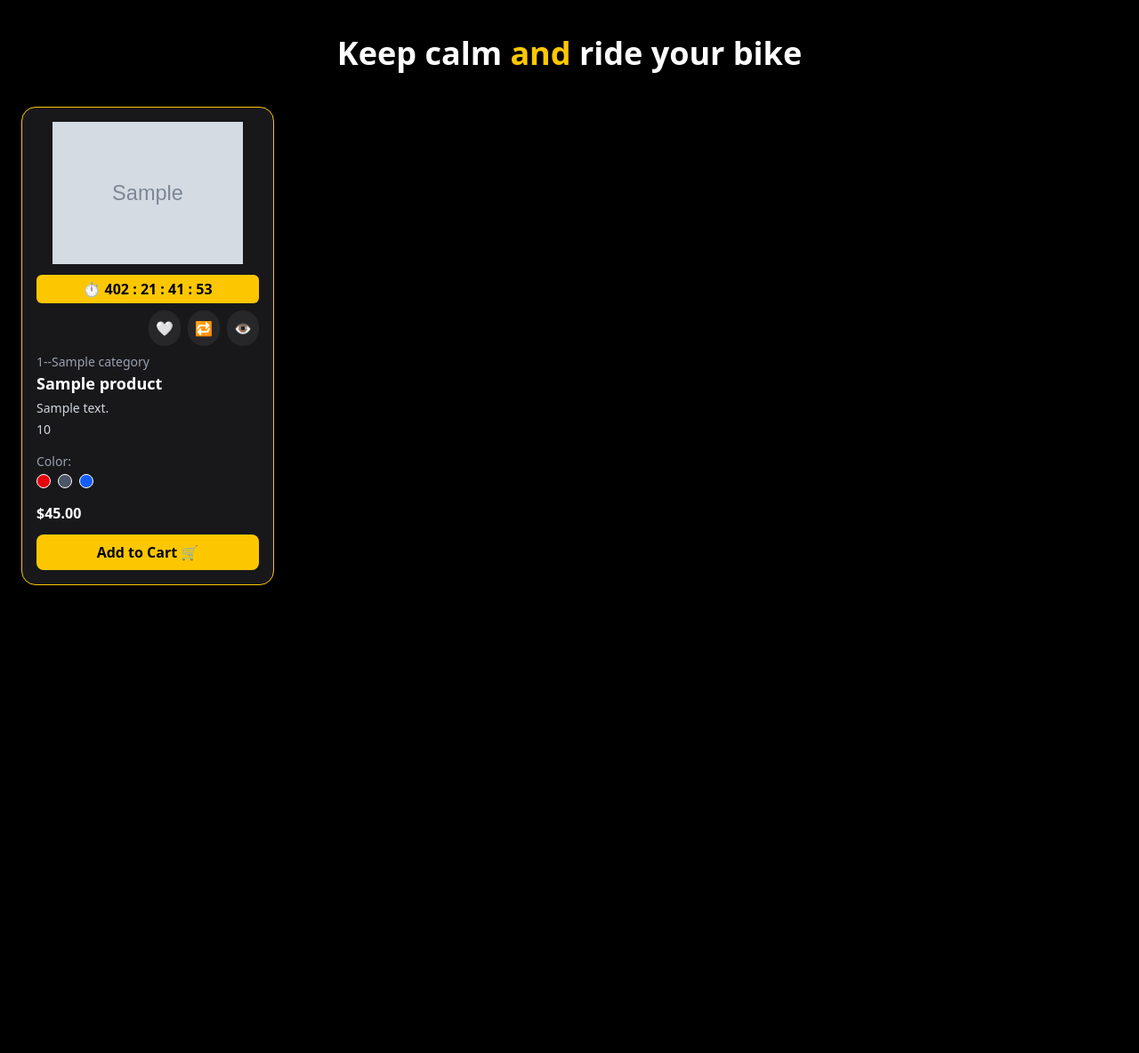
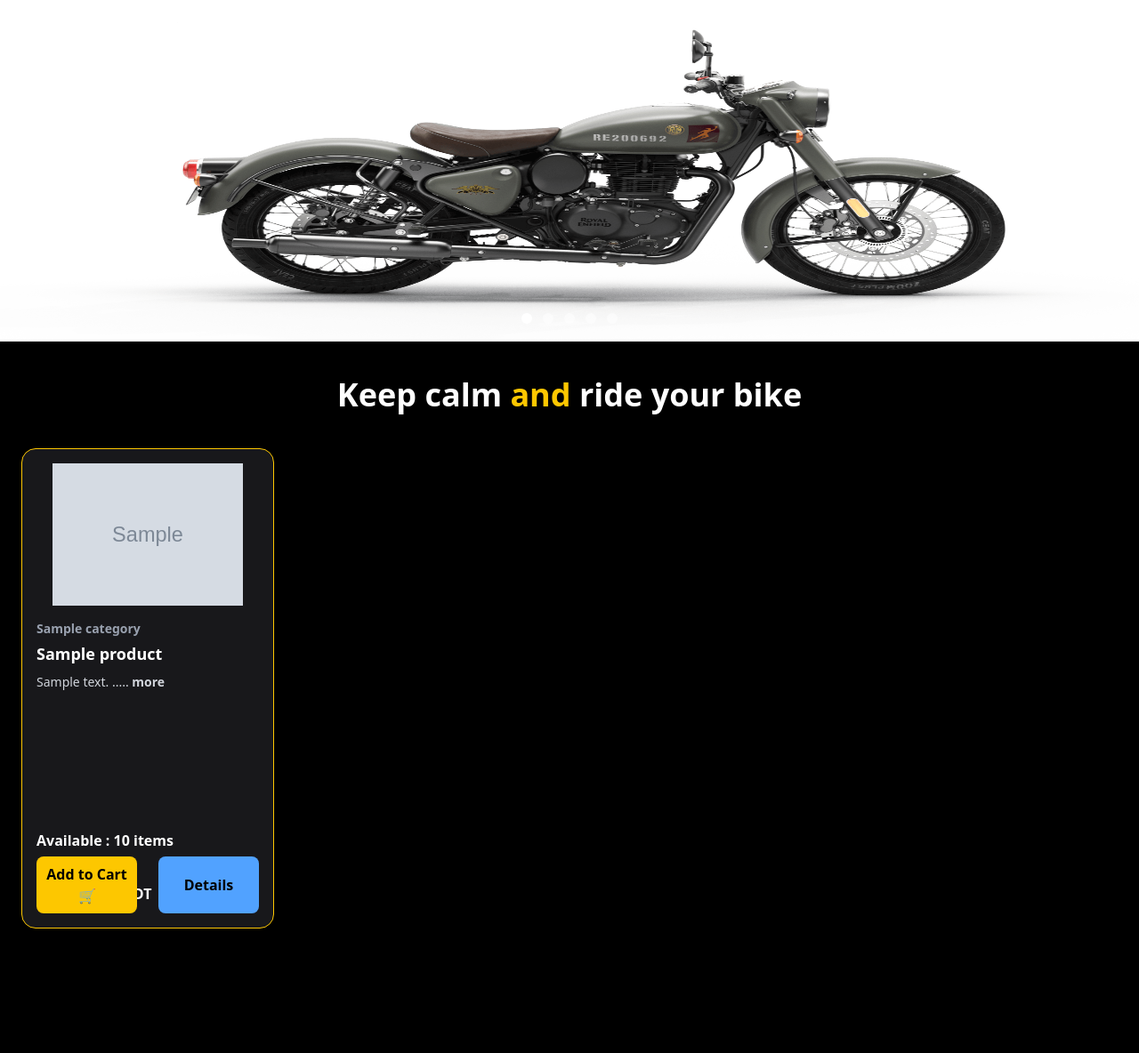
Before and after one commit to iahiaimon/Django__E-Commrece-Site, a Django app: page / in a window 1280 px wide. Shown: the part 64-1248 px from the top of the page at 89% size. Before the commit the page ends 722 px from the top, so only its background shows below. Run offline with Django 5.2, Linux system fonts and the light colour scheme; tables that the repository leaves empty hold one stand-in row (values such as "Sample post"); grey boxes marked "Sample" are stand-in pictures.

Commit message:
Uploading

```diff
--- a/E_Commrece_Bikes/settings.py
+++ b/E_Commrece_Bikes/settings.py
@@ -110,6 +110,9 @@
 STATIC_URL = 'static/'
 MEDIA_URL = 'media/'
 MEDIA_ROOT = os.path.join(BASE_DIR, 'media')
+STATICFILES_DIRS = [
+    BASE_DIR / "static",
+]
 
 
 # Default primary key field type
--- a/accounts/templates/base.html
+++ b/accounts/templates/base.html
@@ -8,7 +8,11 @@
     <meta name="viewport" content="width=device-width, initial-scale=1.0">
     <title>{% block title %} E-Commerce {% endblock %}</title>
 
+    <link rel="stylesheet" href="{% static 'css/home.css' %}">
+
     <script src="https://cdn.jsdelivr.net/npm/@tailwindcss/browser@4"></script>
+
+    <script src="https://unpkg.com/flowbite@latest/dist/flowbite.min.js"></script>
 
 </head>
 
--- a/products/templates/home.html
+++ b/products/templates/home.html
@@ -1,17 +1,84 @@
 {% extends 'base.html' %}
 {% load static %}
 {% block content %}
-<!-- <div class="container products w-lg">
-    <div class="heading flex space-between">
-        <div class="heading_text">
-            <h1>Keep Clam and Ride Your Bike</h1>
+
+<div class="home">
+
+    <div class="carousel">
+
+        <div id="default-carousel" class="relative w-full" data-carousel="slide">
+            <!-- Carousel wrapper -->
+            <div class="relative h-86 overflow-hidden rounded-lg md:h-96">
+                <!-- Item 1 -->
+                <div class="hidden duration-2000 ease-in-out" data-carousel-item>
+                    <img src="/media/Product_Image/royel-enfield-classic-350-1.png" class="absolute block w-full -translate-x-1/2 -translate-y-1/2 top-1/2 left-1/2 h h-full
+                        " alt="...">
                 </div>
-        <div class="heading_button">
-            <button>More Products</button>
+                <!-- Item 2 -->
+                <div class="hidden duration-700 ease-in-out" data-carousel-item>
+                    <img src="/media/Product_Image/royel-enfield-hunter-350-4.webp" class="absolute block w-full -translate-x-1/2 -translate-y-1/2 top-1/2 left-1/2 h h-full
+                        " alt="...">
+                </div>
+                <!-- Item 3 -->
+                <div class="hidden duration-700 ease-in-out" data-carousel-item>
+                    <img src="/media/Product_Image/Yamaha_R15_V3-1.jpg" class="absolute block w-full -translate-x-1/2 -translate-y-1/2 top-1/2 left-1/2 h h-full
+                        " alt="...">
+                </div>
+                <!-- Item 4 -->
+                <div class="hidden duration-700 ease-in-out" data-carousel-item>
+                    <img src="/media/Product_Image/Yamaha_R15M-2.webp" class="absolute block w-full -translate-x-1/2 -translate-y-1/2 top-1/2 left-1/2 h h-full
+                        " alt="...">
+                </div>
+                <!-- Item 5 -->
+                <div class="hidden duration-700 ease-in-out" data-carousel-item>
+                    <img src="/media/Product_Image/royel-enfield-classic-350-4.webp" class="absolute block w-full -translate-x-1/2 -translate-y-1/2 top-1/2 left-1/2 h h-full
+                        " alt="...">
+                </div>
+            </div>
+            <!-- Slider indicators -->
+            <div class="absolute z-30 flex -translate-x-1/2 bottom-5 left-1/2 space-x-3 rtl:space-x-reverse">
+                <button type="button" class="w-3 h-3 rounded-full" aria-current="true" aria-label="Slide 1"
+                    data-carousel-slide-to="0"></button>
+                <button type="button" class="w-3 h-3 rounded-full" aria-current="false" aria-label="Slide 2"
+                    data-carousel-slide-to="1"></button>
+                <button type="button" class="w-3 h-3 rounded-full" aria-current="false" aria-label="Slide 3"
+                    data-carousel-slide-to="2"></button>
+                <button type="button" class="w-3 h-3 rounded-full" aria-current="false" aria-label="Slide 4"
+                    data-carousel-slide-to="3"></button>
+                <button type="button" class="w-3 h-3 rounded-full" aria-current="false" aria-label="Slide 5"
+                    data-carousel-slide-to="4"></button>
+            </div>
+            <!-- Slider controls -->
+            <button type="button"
+                class="absolute top-0 start-0 z-30 flex items-center justify-center h-full px-4 cursor-pointer group focus:outline-none"
+                data-carousel-prev>
+                <span
+                    class="inline-flex items-center justify-center w-10 h-10 rounded-full bg-white/30 dark:bg-gray-800/30 group-hover:bg-white/50 dark:group-hover:bg-gray-800/60 group-focus:ring-4 group-focus:ring-white dark:group-focus:ring-gray-800/70 group-focus:outline-none">
+                    <svg class="w-4 h-4 text-white dark:text-gray-800 rtl:rotate-180" aria-hidden="true"
+                        xmlns="http://www.w3.org/2000/svg" fill="none" viewBox="0 0 6 10">
+                        <path stroke="currentColor" stroke-linecap="round" stroke-linejoin="round" stroke-width="2"
+                            d="M5 1 1 5l4 4" />
+                    </svg>
+                    <span class="sr-only">Previous</span>
+                </span>
+            </button>
+            <button type="button"
+                class="absolute top-0 end-0 z-30 flex items-center justify-center h-full px-4 cursor-pointer group focus:outline-none"
+                data-carousel-next>
+                <span
+                    class="inline-flex items-center justify-center w-10 h-10 rounded-full bg-white/30 dark:bg-gray-800/30 group-hover:bg-white/50 dark:group-hover:bg-gray-800/60 group-focus:ring-4 group-focus:ring-white dark:group-focus:ring-gray-800/70 group-focus:outline-none">
+                    <svg class="w-4 h-4 text-white dark:text-gray-800 rtl:rotate-180" aria-hidden="true"
+                        xmlns="http://www.w3.org/2000/svg" fill="none" viewBox="0 0 6 10">
+                        <path stroke="currentColor" stroke-linecap="round" stroke-linejoin="round" stroke-width="2"
+                            d="m1 9 4-4-4-4" />
+                    </svg>
+                    <span class="sr-only">Next</span>
+                </span>
+            </button>
         </div>
 
+
     </div>
-</div> -->
 
 
     <div class="bg-black min-h-screen py-10 px-6 text-white font-sans">
@@ -21,7 +88,7 @@
 
 
 
-    <div class="grid grid-cols-1 sm:grid-cols-2 md:grid-cols-3 lg:grid-cols-4 gap-8">
+        <div class="grid grid-cols-1 sm:grid-cols-2 md:grid-cols-3 lg:grid-cols-4 gap-8 mx-auto">
             {% for products in product %}
 
             <!-- Product Card -->
@@ -34,52 +101,40 @@
                 <div class="w-full h-40 bg-gray-700 flex items-center justify-center text-gray-300">No Image</div>
                 {% endif %}
 
-
-
-            <!-- Countdown -->
-            <div class="bg-yellow-400 text-black px-4 py-1 rounded-md text-center font-bold mb-2">
-                ⏱ 402 : 21 : 41 : 53
-            </div>
-
-            <!-- Buttons -->
-            <div class="flex justify-end space-x-2 mb-2">
-                <button class="bg-zinc-800 p-2 rounded-full hover:bg-zinc-700">🤍</button>
-                <button class="bg-zinc-800 p-2 rounded-full hover:bg-zinc-700">🔁</button>
-                <button class="bg-zinc-800 p-2 rounded-full hover:bg-zinc-700">👁</button>
-            </div>
-
                 <!-- Product Info -->
-            <div class="mb-2">
-                <p class="text-sm text-gray-400">{{ products.category }} </p>
-                <h3 class="font-semibold text-lg">{{ products.name }}</h3>
-                <p class="text-sm text-gray-300 mt-1">{{ products.description }} </p>
-                <p class="text-sm text-gray-300 mt-1">{{ products.stock }} </p>
-            </div>
-
-            <!-- Colors -->
-            <div class="mt-2 mb-2">
-                <p class="text-sm text-gray-400">Color:</p>
-                <div class="flex space-x-2 mt-1">
-                    <span class="w-4 h-4 rounded-full bg-red-600 border"></span>
-                    <span class="w-4 h-4 rounded-full bg-gray-600 border"></span>
-                    <span class="w-4 h-4 rounded-full bg-blue-600 border"></span>
+                <div class="mb-2 product_info">
+                    <p class="text-sm text-gray-400 font-semibold my-1">{{ products.category.name }} </p>
+                    <h3 class="font-semibold text-lg font-bold ">{{ products.name }}</h3>
+                    <p class="text-sm text-gray-300 mt-2 product_description">{{ products.description|slice:":200" }}
+                        ..... <span class="font-semibold text-md">more</span></p>
+                    <div class="mt-4">
+                        <h5 class="mt-1 font-semibold">Available : {{ products.stock }} items </h5>
+                        <!-- <p class="text-sm text-gray-300 mt-1">{{ products.available }} </p> -->
+                        <h5 class="mt-1 font-semibold">Rating : {{ products.rating }} </h5>
+                        <p class="font-bold mt-2 ">Price : {{ products.price }} BDT</p>
                     </div>
                 </div>
 
-            <!-- Price -->
-            <p class="font-semibold mt-2">$45.00</p>
 
-            <!-- Add to Cart -->
+                <div class="card_button flex justify-between gap-6">
+
                     <button
-                class="bg-yellow-400 text-black font-semibold w-full mt-3 py-2 rounded-lg hover:bg-yellow-500 flex justify-center items-center gap-2">
+                        class="bg-yellow-400 text-black font-semibold w-full mt-3 py-2 rounded-lg hover:bg-yellow-600 flex justify-center items-center gap-2">
                         Add to Cart 🛒
                     </button>
+
+                    <button
+                        class="bg-blue-400 text-black font-semibold w-full mt-3 py-2 rounded-lg hover:bg-blur-600 flex justify-center items-center gap-2">
+                        Details
+                    </button>
+                </div>
+
             </div>
 
             {% endfor %}
 
         </div>
     </div>
-
+</div>
 
 {% endblock %}
--- a/products/views.py
+++ b/products/views.py
@@ -18,5 +18,6 @@
         'categories': categories,
         "MEDIA_URL": settings.MEDIA_URL,
         "product":products
+
     }
     return render(request, 'home.html' , context=contex )
--- /dev/null
+++ b/static/css/home.css
@@ -0,0 +1,9 @@
+.product_info{
+    height: 250px;
+    /* overflow: hidden; */
+}
+
+.product_description{
+    height: 160px;
+    overflow: hidden;
+}
```
Also changed, not shown: static/js/home.js (added, +38 -0 lines), media/Categories/Yamaha_R15M-1.webp (added), media/Product_Image/Yamaha_R15M-1.webp (added), media/Product_Image/Yamaha_R15M-2.webp (added), media/Product_Image/Yamaha_R15M-3.jpg (added), media/Product_Image/Yamaha_R15M-4.jpg (added), media/Product_Image/Yamaha_R15_V3-1.jpg (added), media/Product_Image/Yamaha_R15_V3-2.webp (added), media/Product_Image/Yamaha_R15_V3-3.jpg (added), media/Product_Image/Yamaha_R15_V3-4.jpg (added). Lines whose indentation alone changed are shown as unchanged.
